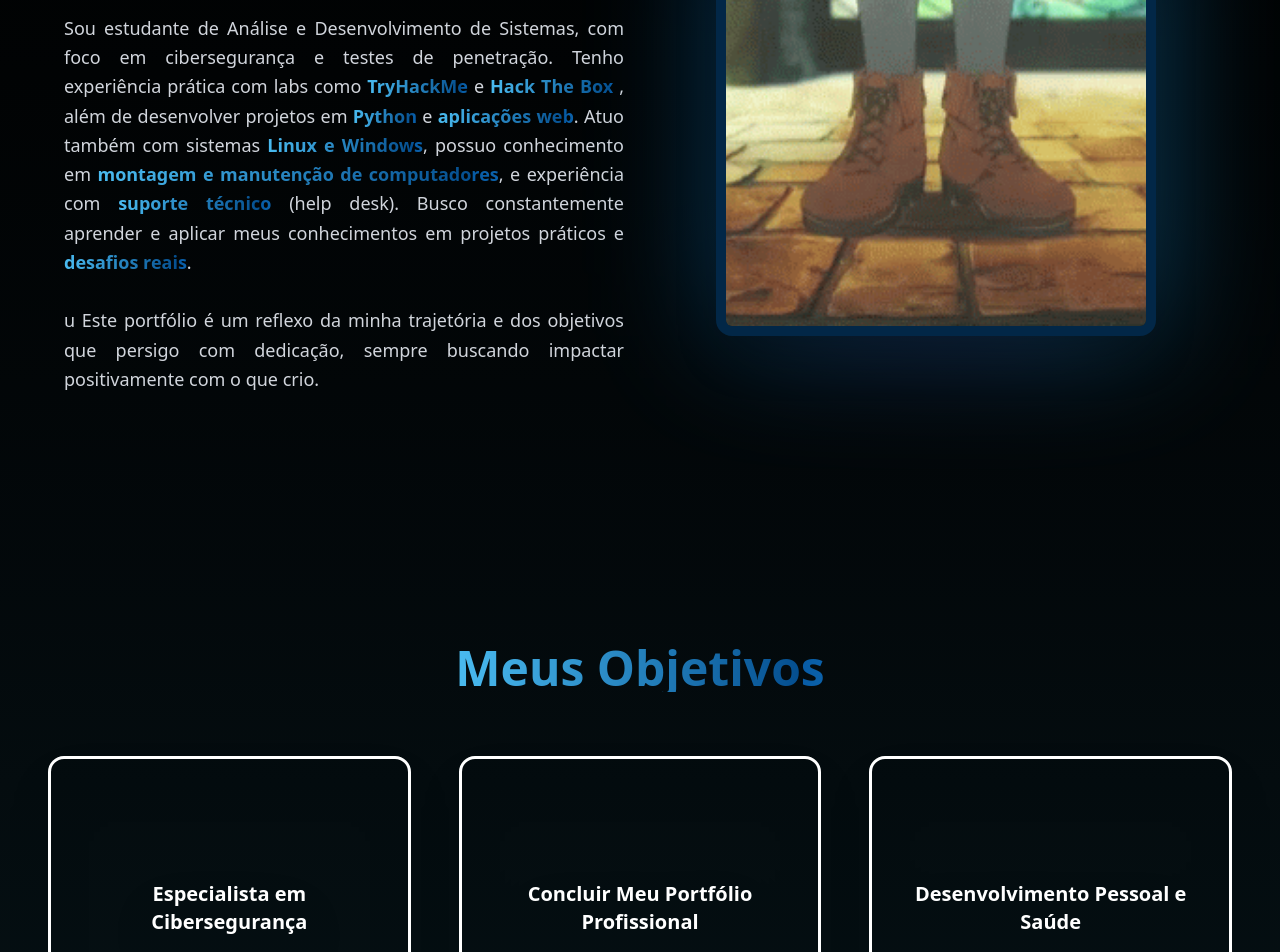
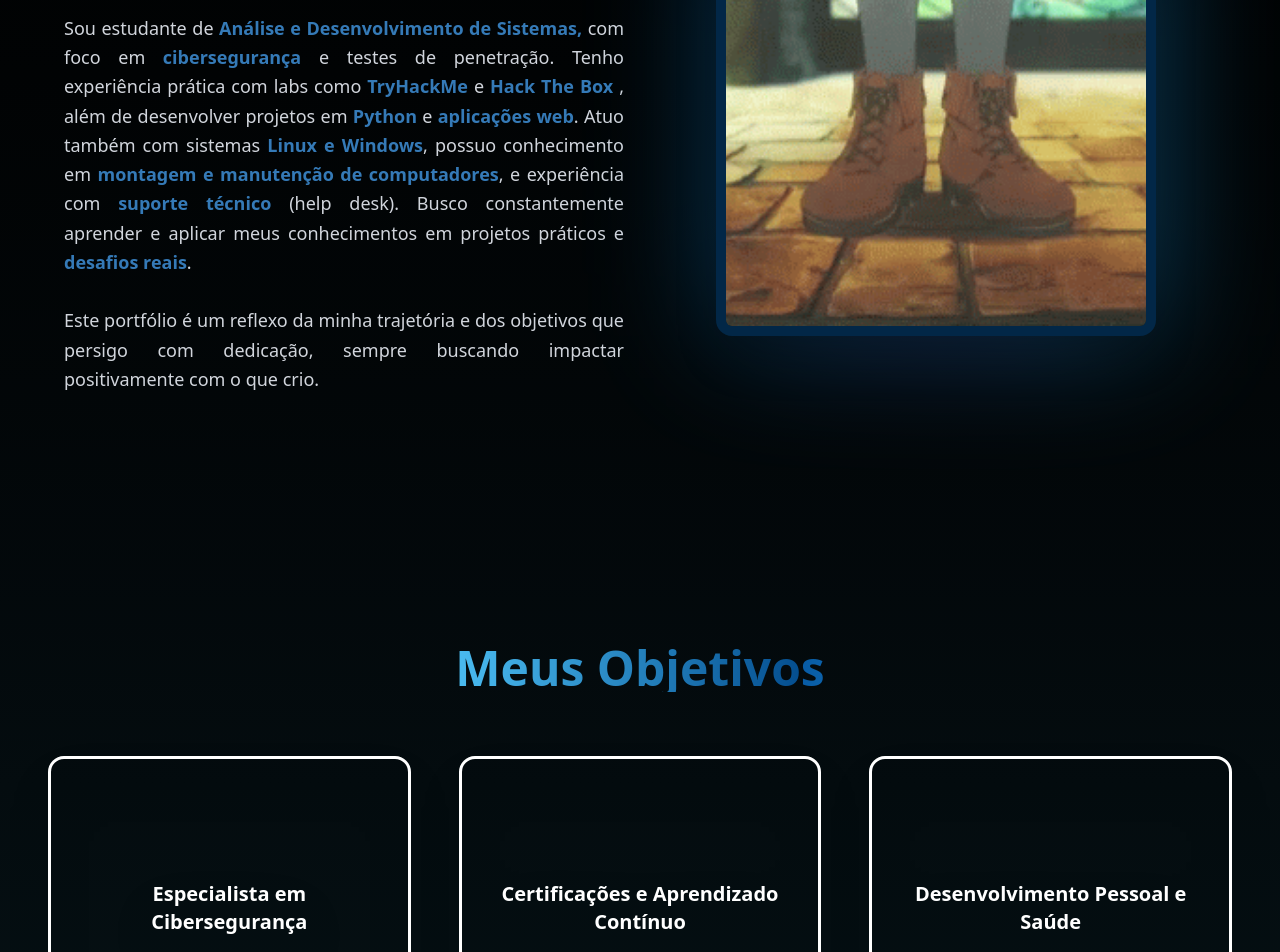
Before and after one commit to zLuuuck/portfolio, a React (Vite) app: page / in a window 1280 px wide. Shown: the part 1140-2092 px from the top of the page. Built offline with nearby package versions, Linux system fonts and the light colour scheme.

Commit message:
só preciso mudar a foto depois kkk

```diff
--- a/src/pages/About.tsx
+++ b/src/pages/About.tsx
@@ -25,13 +25,13 @@ export const About = () => {
           </h1>
           <p className="text-lg leading-relaxed text-gray-300 text-justify">
 
-  Sou estudante de Análise e Desenvolvimento de Sistemas, com foco em cibersegurança e testes de penetração.
-  Tenho experiência prática com labs como <span className="font-semibold shine-text">TryHackMe</span> e <span className="font-semibold shine-text"> Hack The Box </span>,
-  além de desenvolver projetos em <span className="font-semibold shine-text">Python</span> e <span className="font-semibold shine-text">aplicações web</span>. Atuo também com sistemas <span className="font-semibold shine-text">Linux e Windows</span>,
-  possuo conhecimento em <span className="font-semibold shine-text">montagem e manutenção de computadores</span>, e experiência com <span className="font-semibold shine-text">suporte técnico</span> (help desk).
-  Busco constantemente aprender e aplicar meus conhecimentos em projetos práticos e <span className="font-semibold shine-text">desafios reais</span>.
+  Sou estudante de <span className="font-semibold text-[#357ab7]">Análise e Desenvolvimento de Sistemas,</span>  com foco em <span className="font-semibold text-[#357ab7]">cibersegurança</span>  e testes de penetração.
+  Tenho experiência prática com labs como <span className="font-semibold text-[#357ab7]">TryHackMe</span> e <span className="font-semibold text-[#357ab7]"> Hack The Box </span>,
+  além de desenvolver projetos em <span className="font-semibold text-[#357ab7]">Python</span> e <span className="font-semibold text-[#357ab7]">aplicações web</span>. Atuo também com sistemas <span className="font-semibold text-[#357ab7]">Linux e Windows</span>,
+  possuo conhecimento em <span className="font-semibold text-[#357ab7]">montagem e manutenção de computadores</span>, e experiência com <span className="font-semibold text-[#357ab7]">suporte técnico</span> (help desk).
+  Busco constantemente aprender e aplicar meus conhecimentos em projetos práticos e <span className="font-semibold text-[#357ab7]">desafios reais</span>.
 
-            <br /><br />u
+            <br /><br />
             Este portfólio é um reflexo da minha trajetória e dos objetivos que persigo com dedicação, sempre buscando
             impactar positivamente com o que crio.
           </p>
--- a/src/pages/Contact.tsx
+++ b/src/pages/Contact.tsx
@@ -70,7 +70,7 @@ export const Contact: React.FC = () => {
         {/* DIREITA */}
 
         <form className="space-y-6 max-w-md mx-auto w-full">
-          <h2 className="text-xl font-semibold text-center mb-4">Entre em contato!</h2>
+          <h2 className="text-2xl font-bold text-center mb-4">Entre em contato!</h2>
 
           {[
             { label: "Nome", id: "name", type: "text" },
--- a/src/pages/Objectives.tsx
+++ b/src/pages/Objectives.tsx
@@ -13,8 +13,8 @@ export default function Objectives() {
                     back="Me aprofundar em Red Team e Pentest Profissional, obtendo certificações como OSCP, e contribuindo para segurança de grandes empresas."
                 />
                 <ObjectiveCard
-                    front="Concluir Meu Portfólio Profissional"
-                    back="Criar um portfólio moderno, funcional e acessível que destaque meus projetos em desenvolvimento web e segurança da informação."
+                    front="Certificações e Aprendizado Contínuo"
+                    back="Comprometido com o desenvolvimento profissional contínuo, estudo para obter certificações relevantes em cibersegurança, como CompTIA Security+, Pentest+, CEH, OSCP e AWS Certified Security – Specialty."
                 />
                 <ObjectiveCard
                     front="Desenvolvimento Pessoal e Saúde"
--- a/src/pages/Projects.tsx
+++ b/src/pages/Projects.tsx
@@ -2,10 +2,13 @@
 import ProjectCard from "../components/ProjectCard";
 import {
   FaPython,
-  FaWindows,
-  FaFedora,
+  FaReact,
+  FaGitAlt,
+  FaGear
+} from "react-icons/fa6";
+import { MdWeb } from "react-icons/md";
 
-} from "react-icons/fa6";
+import { SiKalilinux, SiOpenvpn, SiLibreoffice, SiTypescript, SiTailwindcss } from "react-icons/si";
 
 const projetos = [
   {
@@ -14,8 +17,8 @@ const projetos = [
       "Coleta de anotações, estratégias e resoluções de máquinas e laboratórios disponíveis em plataformas como TryHackMe e Hack The Box.",
     image: "/thmxhtb.png",
     github: "https://github.com/zLuuuck/Room-WriteUps",
-    techs: ["React", "TypeScript", "TailwindCSS"],
-    icons: [FaPython, FaWindows, FaFedora],
+    techs: ["Python", "Kali Linux", "OpenVPN", "Raciocínio Lógico"],
+    icons: [FaPython, SiKalilinux, SiOpenvpn, FaGear],
     details:
       "Este repositório reúne write-ups detalhados de desafios de cibersegurança encontrados em plataformas como TryHackMe e Hack The Box. Cada write-up contém descrições passo a passo das técnicas utilizadas, ferramentas aplicadas, métodos de exploração, escalonamento de privilégios e resolução completa das máquinas. O objetivo é consolidar o aprendizado prático, documentar o raciocínio por trás de cada solução e servir como referência pessoal e comunitária no estudo de segurança ofensiva."
   },
@@ -25,8 +28,8 @@ const projetos = [
       "Repositório com diversos projetos desenvolvidos durante o curso de Análise e Desenvolvimento de Sistemas.",
     image: "/tuiuti.png",
     github: "https://github.com/stars/zLuuuck/lists/university-projects",
-    techs: ["React", "TypeScript", "TailwindCSS"],
-    icons: [FaPython, FaWindows, FaFedora],
+    techs: ["Ferramentas Web", "Libre Office"],
+    icons: [MdWeb, SiLibreoffice],
     details:
       "Este repositório agrupa trabalhos e projetos desenvolvidos ao longo da graduação em Análise e Desenvolvimento de Sistemas. Inclui aplicações web, scripts em Python, banco de dados, algoritmos e outras implementações relacionadas às disciplinas de programação, engenharia de software, estrutura de dados, segurança e afins. A finalidade do projeto é documentar a evolução acadêmica, facilitar futuras consultas e demonstrar domínio dos conteúdos trabalhados em sala de aula."
   },
@@ -36,8 +39,8 @@ const projetos = [
       "Este é o meu portfólio pessoal, desenvolvido para apresentar meus projetos, habilidades e trajetória na área de tecnologia.",
     image: "/tuiuti.png",
     github: "https://github.com/zLuuuck/portfolio",
-    techs: ["React", "TypeScript", "TailwindCSS"],
-    icons: [FaPython, FaWindows, FaFedora],
+    techs: ["React", "TypeScript", "TailwindCSS", "Git"],
+    icons: [FaReact, SiTypescript, SiTailwindcss, FaGitAlt],
     details:
       "Este site foi criado com o objetivo de centralizar e expor de forma clara e visualmente agradável minhas principais experiências, competências técnicas e projetos desenvolvidos. A estrutura foi construída utilizando React com TypeScript e estilização em TailwindCSS, com atenção especial à responsividade, fluidez da navegação e identidade visual. O projeto também explora conceitos de animações com GSAP, transições suaves com Lenis e boas práticas de organização de componentes. O portfólio é constantemente atualizado conforme novos projetos são finalizados."
   },
@@ -47,8 +50,8 @@ const projetos = [
       "Comecei a estudar Python e desenvolvi este projeto como uma forma prática de aplicar conceitos matemáticos aprendidos no ensino médio.",
     image: "/math-python.png",
     github: "https://github.com/zLuuuck/Matematica",
-    techs: ["React", "TypeScript", "TailwindCSS"],
-    icons: [FaPython, FaWindows, FaFedora],
+    techs: ["Python", "Raciocínio Lógico"],
+    icons: [FaPython, FaGear],
     details:
       "Este projeto foi desenvolvido com o propósito de praticar programação em Python por meio da resolução de problemas matemáticos do ensino médio. Contém scripts que implementam funções para cálculo de equações do 1º e 2º grau, progressões, fatorações, regras de três, trigonometria, entre outros temas. O código é estruturado com foco na clareza e didática, podendo ser utilizado tanto para estudos quanto como ferramenta auxiliar no aprendizado de matemática e lógica computacional."
   }
```
